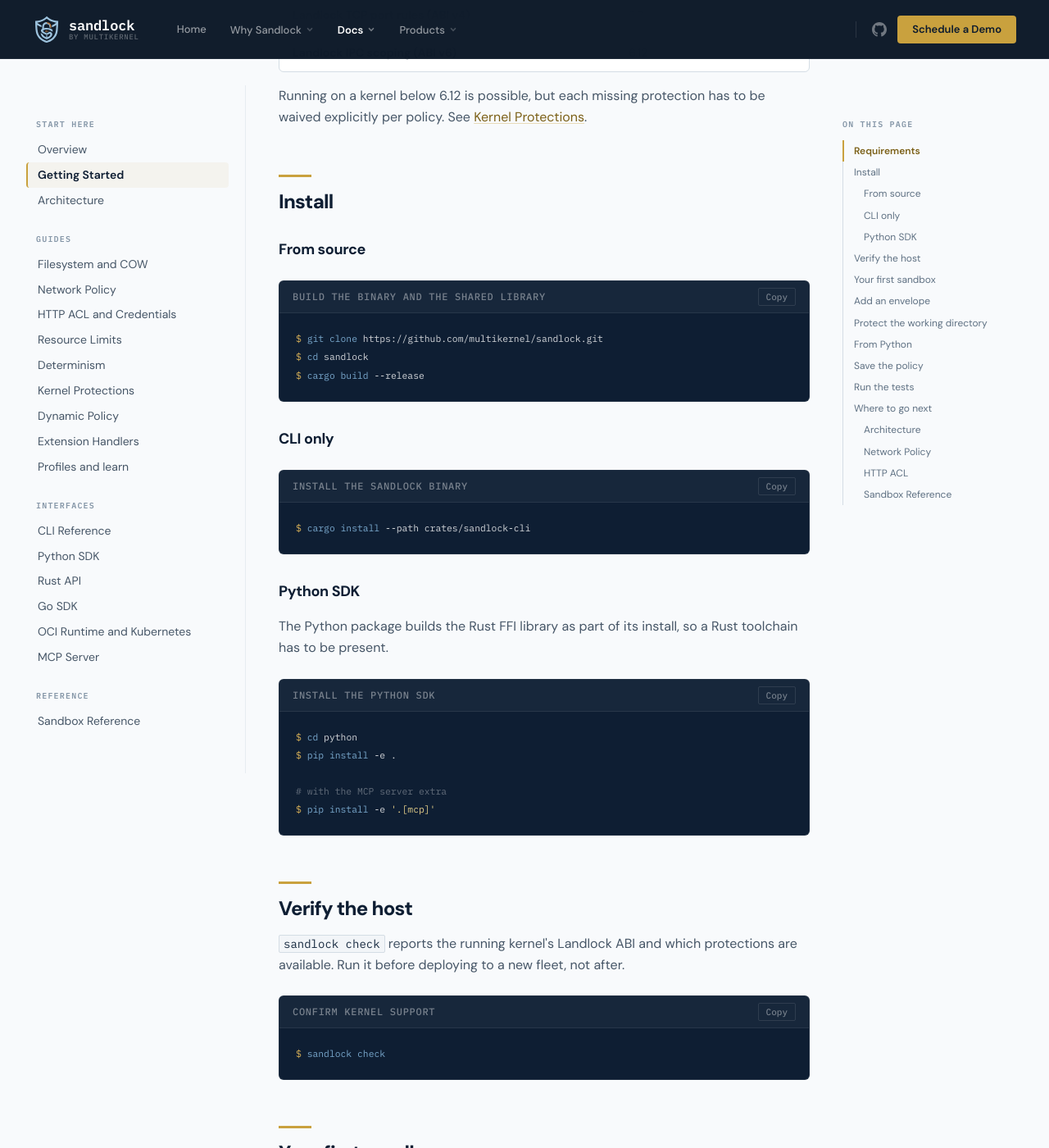
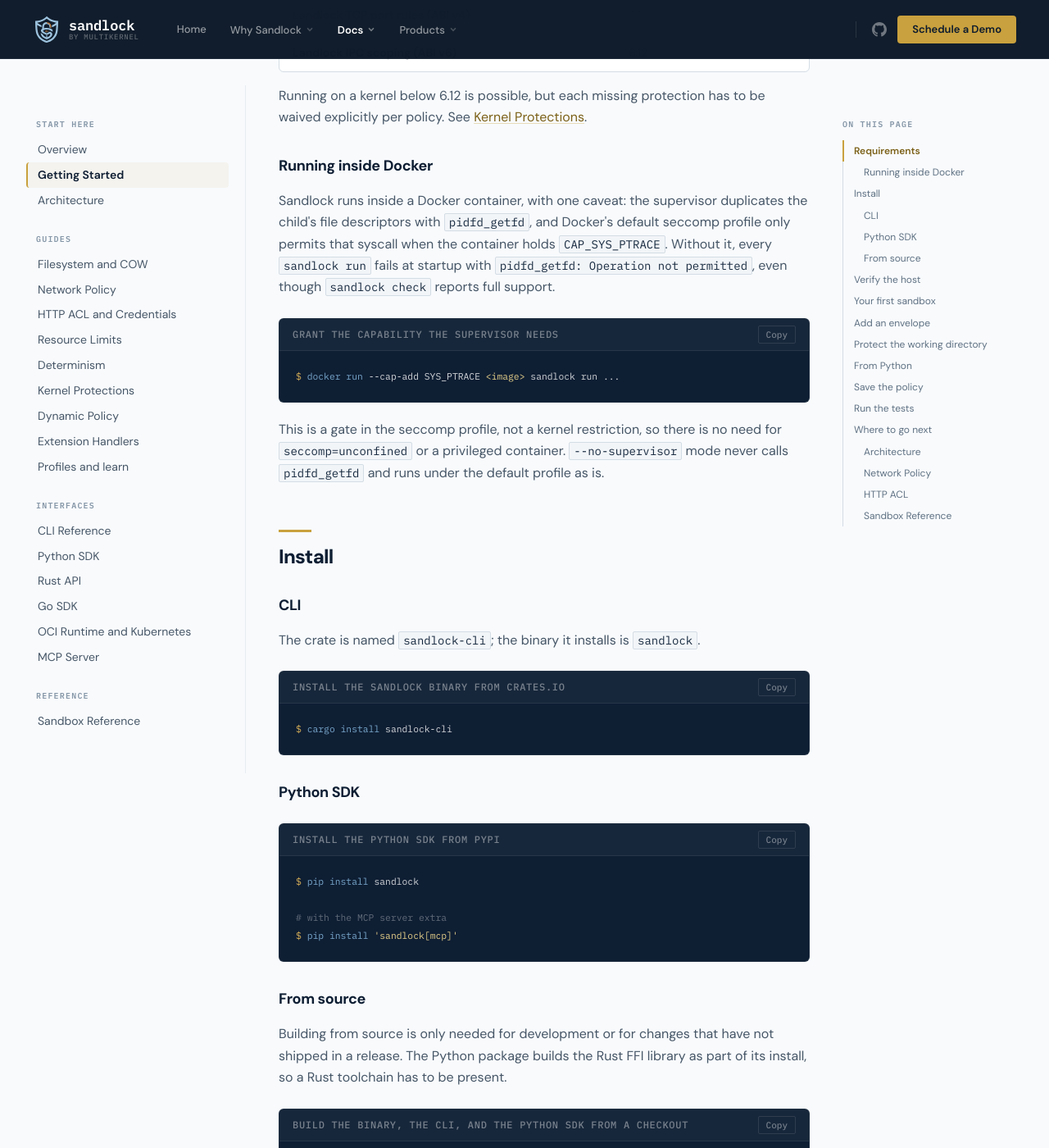
Before and after one commit to multikernel/sandlock.io, a Jekyll site: the page built from docs/getting-started.html, in a window 1280 px wide and 1400 px high, scrolled down 767 px. Shown: the whole window at 82% size. Built offline with Jekyll 4.4.1, drawn with Linux system fonts in a browser that asks for light colours; some of the changed text lies outside the part shown.

Commit message:
Lead install docs with the package index, keep source builds as the secondary path

```diff
--- a/docs/getting-started.html
+++ b/docs/getting-started.html
@@ -5,12 +5,12 @@
 permalink: /docs/getting-started.html
 short_title: "Getting Started"
 heading: "Getting Started"
-lede: "Check the kernel, build from source, run something confined. If your host is on Linux 6.12 or later this takes about five minutes, most of which is Cargo compiling."
+lede: "Check the kernel, install from the package index, run something confined. If your host is on Linux 6.12 or later this takes about five minutes, most of which is Cargo compiling the CLI."
 ---
 
 <h2>Requirements</h2>
 
-<p>Sandlock enforces its full protection set on <strong>Linux 6.12 or later</strong>, which is where Landlock ABI v6 lands. That is the default strict posture, not a hard floor: on older kernels, individual protections can be waived per policy. Building it needs <strong>Rust 1.70 or later</strong>. The Python SDK needs <strong>Python 3.8 or later</strong> and is optional.</p>
+<p>Sandlock enforces its full protection set on <strong>Linux 6.12 or later</strong>, which is where Landlock ABI v6 lands. That is the default strict posture, not a hard floor: on older kernels, individual protections can be waived per policy. The CLI installs through Cargo and needs <strong>Rust 1.70 or later</strong>. The Python SDK needs <strong>Python 3.8 or later</strong> and is optional.</p>
 
 <p>You do not need root, cgroups, user namespaces, a container runtime, or KVM.</p>
 
@@ -33,43 +33,65 @@
 
 <p>Running on a kernel below 6.12 is possible, but each missing protection has to be waived explicitly per policy. See <a href="/docs/protections.html">Kernel Protections</a>.</p>
 
+<h3>Running inside Docker</h3>
+
+<p>Sandlock runs inside a Docker container, with one caveat: the supervisor duplicates the child's file descriptors with <code class="inline">pidfd_getfd</code>, and Docker's default seccomp profile only permits that syscall when the container holds <code class="inline">CAP_SYS_PTRACE</code>. Without it, every <code class="inline">sandlock run</code> fails at startup with <code class="inline">pidfd_getfd: Operation not permitted</code>, even though <code class="inline">sandlock check</code> reports full support.</p>
+
+<div class="code-block">
+    <div class="code-block-header">
+        <span class="code-block-title">Grant the capability the supervisor needs</span>
+        <button class="code-copy" type="button" aria-label="Copy code"><span class="code-copy-label">Copy</span></button>
+    </div>
+<pre><code><span class="p">$</span> <span class="k">docker run</span> --cap-add SYS_PTRACE <span class="s">&lt;image&gt;</span> sandlock run ...</code></pre>
+</div>
+
+<p>This is a gate in the seccomp profile, not a kernel restriction, so there is no need for <code class="inline">seccomp=unconfined</code> or a privileged container. <code class="inline">--no-supervisor</code> mode never calls <code class="inline">pidfd_getfd</code> and runs under the default profile as is.</p>
+
 <h2>Install</h2>
+
+<h3>CLI</h3>
+
+<p>The crate is named <code class="inline">sandlock-cli</code>; the binary it installs is <code class="inline">sandlock</code>.</p>
+
+<div class="code-block">
+    <div class="code-block-header">
+        <span class="code-block-title">Install the sandlock binary from crates.io</span>
+        <button class="code-copy" type="button" aria-label="Copy code"><span class="code-copy-label">Copy</span></button>
+    </div>
+<pre><code><span class="p">$</span> <span class="k">cargo install</span> sandlock-cli</code></pre>
+</div>
+
+<h3>Python SDK</h3>
+
+<div class="code-block">
+    <div class="code-block-header">
+        <span class="code-block-title">Install the Python SDK from PyPI</span>
+        <button class="code-copy" type="button" aria-label="Copy code"><span class="code-copy-label">Copy</span></button>
+    </div>
+<pre><code><span class="p">$</span> <span class="k">pip install</span> sandlock
+
+<span class="c"># with the MCP server extra</span>
+<span class="p">$</span> <span class="k">pip install</span> <span class="s">'sandlock[mcp]'</span></code></pre>
+</div>
 
 <h3>From source</h3>
 
+<p>Building from source is only needed for development or for changes that have not shipped in a release. The Python package builds the Rust FFI library as part of its install, so a Rust toolchain has to be present.</p>
+
 <div class="code-block">
     <div class="code-block-header">
-        <span class="code-block-title">Build the binary and the shared library</span>
+        <span class="code-block-title">Build the binary, the CLI, and the Python SDK from a checkout</span>
         <button class="code-copy" type="button" aria-label="Copy code"><span class="code-copy-label">Copy</span></button>
     </div>
 <pre><code><span class="p">$</span> <span class="k">git clone</span> https://github.com/multikernel/sandlock.git
 <span class="p">$</span> <span class="k">cd</span> sandlock
-<span class="p">$</span> <span class="k">cargo build</span> --release</code></pre>
-</div>
+<span class="p">$</span> <span class="k">cargo build</span> --release
 
-<h3>CLI only</h3>
+<span class="c"># CLI only</span>
+<span class="p">$</span> <span class="k">cargo install</span> --path crates/sandlock-cli
 
-<div class="code-block">
-    <div class="code-block-header">
-        <span class="code-block-title">Install the sandlock binary</span>
-        <button class="code-copy" type="button" aria-label="Copy code"><span class="code-copy-label">Copy</span></button>
-    </div>
-<pre><code><span class="p">$</span> <span class="k">cargo install</span> --path crates/sandlock-cli</code></pre>
-</div>
-
-<h3>Python SDK</h3>
-
-<p>The Python package builds the Rust FFI library as part of its install, so a Rust toolchain has to be present.</p>
-
-<div class="code-block">
-    <div class="code-block-header">
-        <span class="code-block-title">Install the Python SDK</span>
-        <button class="code-copy" type="button" aria-label="Copy code"><span class="code-copy-label">Copy</span></button>
-    </div>
-<pre><code><span class="p">$</span> <span class="k">cd</span> python
-<span class="p">$</span> <span class="k">pip install</span> -e .
-
-<span class="c"># with the MCP server extra</span>
+<span class="c"># Python SDK, with the MCP server extra</span>
+<span class="p">$</span> <span class="k">cd</span> python
 <span class="p">$</span> <span class="k">pip install</span> -e <span class="s">'.[mcp]'</span></code></pre>
 </div>
 
--- a/docs/mcp.html
+++ b/docs/mcp.html
@@ -15,7 +15,7 @@
         <span class="code-block-title">shell</span>
         <button class="code-copy" type="button" aria-label="Copy code"><span class="code-copy-label">Copy</span></button>
     </div>
-<pre><code><span class="p">$</span> <span class="k">cd</span> python &amp;&amp; <span class="k">pip install</span> -e <span class="s">'.[mcp]'</span>
+<pre><code><span class="p">$</span> <span class="k">pip install</span> <span class="s">'sandlock[mcp]'</span>
 
 <span class="c"># local, stdio transport</span>
 <span class="p">$</span> <span class="k">sandlock-mcp</span> --workspace /tmp/sandbox
```
Also changed, not shown: docs/python.html (+15 -5 lines).
